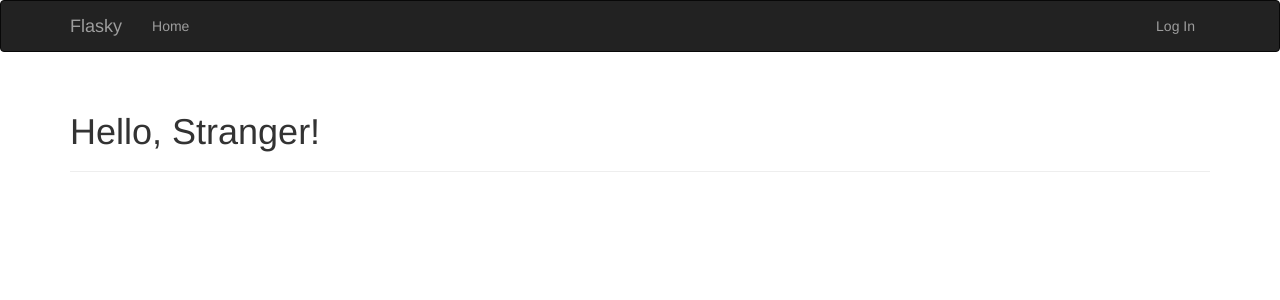
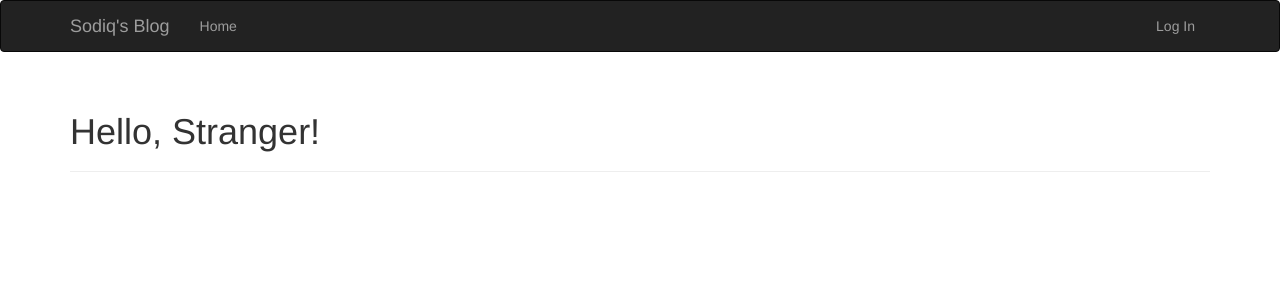
Before and after one commit to Sodiq-123/Sodiqs-Blog, a Flask app: page / in a window 1280 px wide. Shown: the top 300 px of the page. Run offline with Flask 2, Linux system fonts and the light colour scheme; some libraries are stand-ins or nearby versions.

Commit message:
Modified

```diff
--- a/flask/app/templates/base.html
+++ b/flask/app/templates/base.html
@@ -18,7 +18,7 @@
                 <span class="icon-bar"></span>
                 <span class="icon-bar"></span>
             </button>
-            <a class="navbar-brand" href="{{ url_for('main.index') }}">Flasky</a>
+            <a class="navbar-brand" href="{{ url_for('main.index') }}">Sodiq's Blog</a>
         </div>
         <div class="navbar-collapse collapse">
             <ul class="nav navbar-nav">
```
